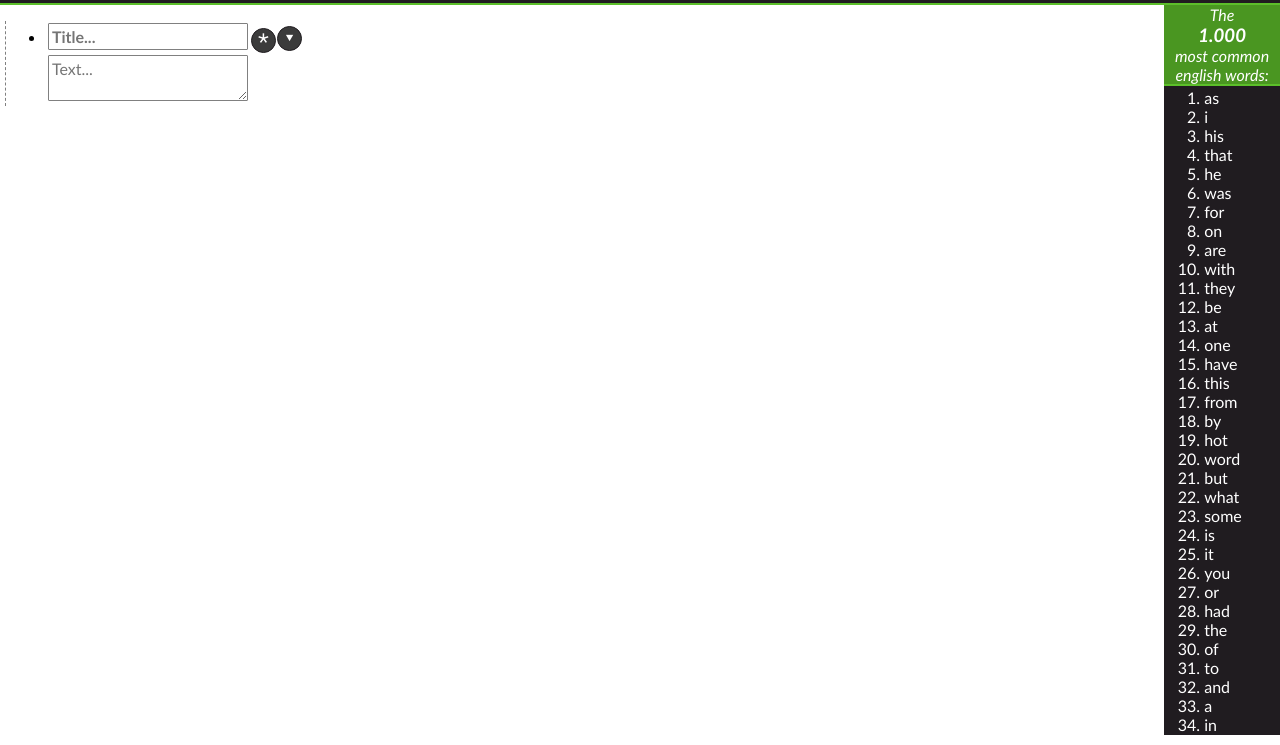
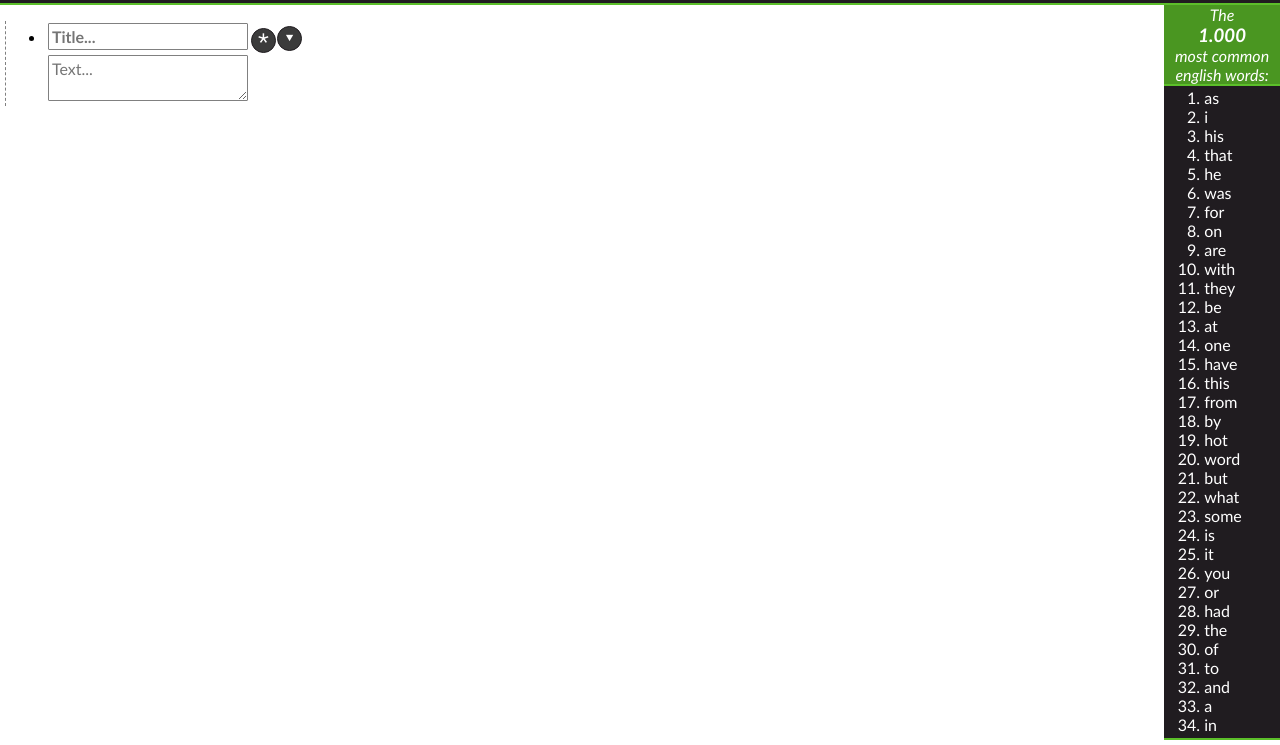
Before and after one commit to Tryops/Explainit, a plain HTML site: page index.html in a window 1280 px wide. Shown: the part 60-805 px from the top of the page. Drawn offline with Linux system fonts and the light colour scheme.

Commit message:
Second commit

```diff
--- a/stylesheet.css
+++ b/stylesheet.css
@@ -92,17 +92,19 @@ main {
 
 section, aside {
 	overflow-y: scroll;
-	min-height: calc(100vh - 70px);
-	max-height: calc(100vh - 70px);
+	min-height: calc(100vh - 65px);
+	max-height: calc(100vh - 65px);
 	width: 100%;
 	height: 100%;
 }
 
 aside {
 	/*border-left: 2px solid var(--accent);*/
+	border-bottom: 2px solid var(--accent);
 	background-color: var(--dark);
 	color: white;
 	margin-right: -5px;
+	overflow-x: hidden;
 	width: auto;
 }
 
```
